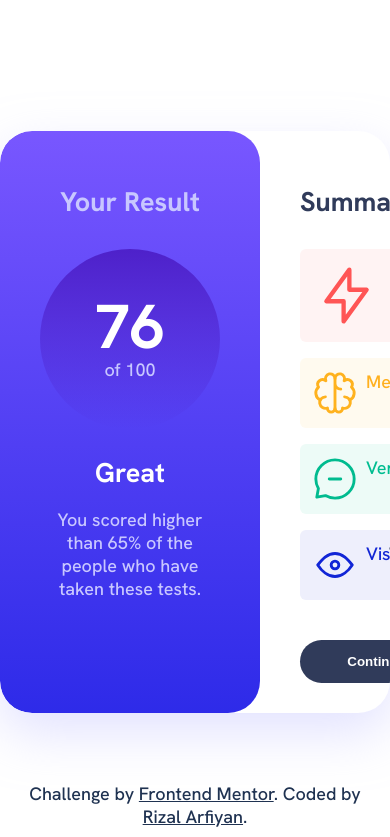
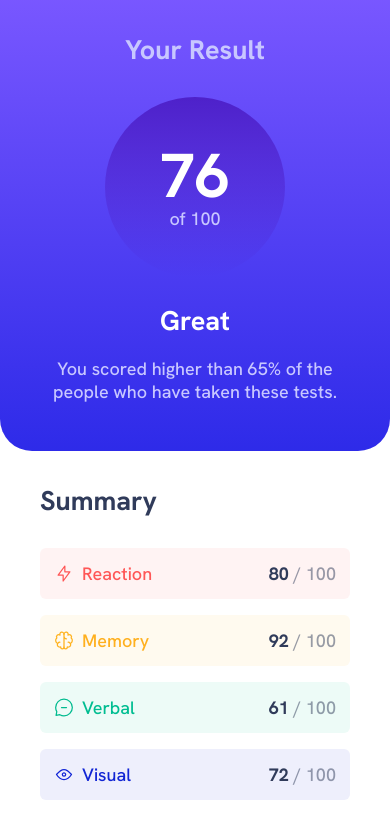
Before and after one commit to rizalarfiyan/fem-results-summary, a plain HTML site: page index.html in a window 390 px wide. Shown: the top 837 px of the page. Drawn offline with Linux system fonts and the light colour scheme.

Commit message:
feat: add responsive mobile

```diff
--- a/assets/css/style.css
+++ b/assets/css/style.css
@@ -30,7 +30,7 @@ main {
     overflow: hidden;
     border-radius: 32px;
     background-color: hsl(0, 0%, 100%);
-    width: 100%;
+    width: calc(100% - 30px);
     max-width: 680px;
     box-shadow: 0 20px 50px hsla(241, 100%, 89%, 0.5);
     display: flex;
@@ -93,7 +93,7 @@ main {
 .summary .content {
     display: flex;
     justify-content: space-between;
-    padding: 12px;
+    padding: 14px;
     border-radius: 6px;
 }
 
@@ -160,3 +160,29 @@ button:hover {
 .attribution a {
     color: hsl(218, 44%, 22%)
 }
+
+@media only screen and (max-width: 640px) {
+    .card {
+        width: 100%;
+        max-width: 100%;
+        flex-direction: column;
+        border-radius: 0;
+    }
+
+    .card>* {
+        padding: 10px 40px 30px;
+    }
+
+    .result {
+        border-radius: 0 0 32px 32px;
+    }
+
+    button {
+        margin: 40px auto 30px;
+    }
+
+    .attribution {
+        position: inherit;
+    }
+
+}
```
